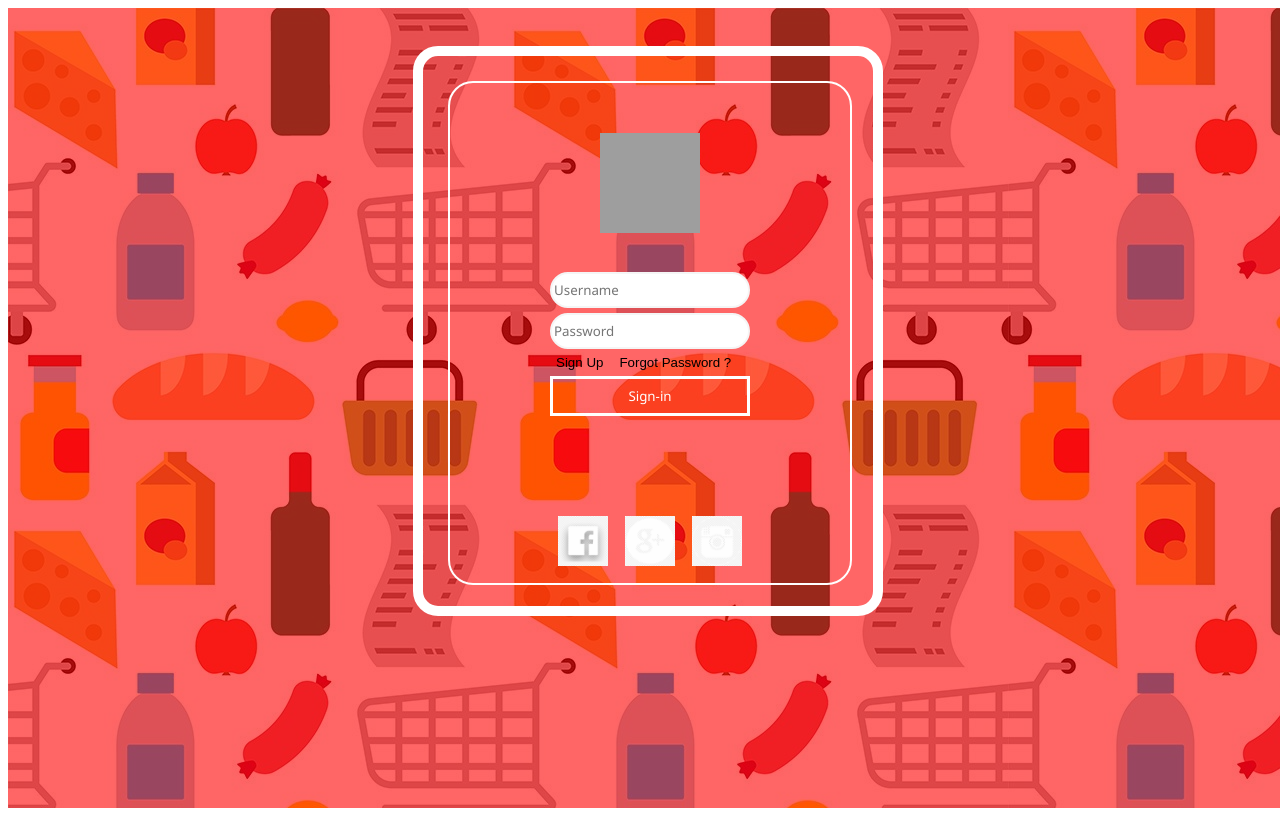
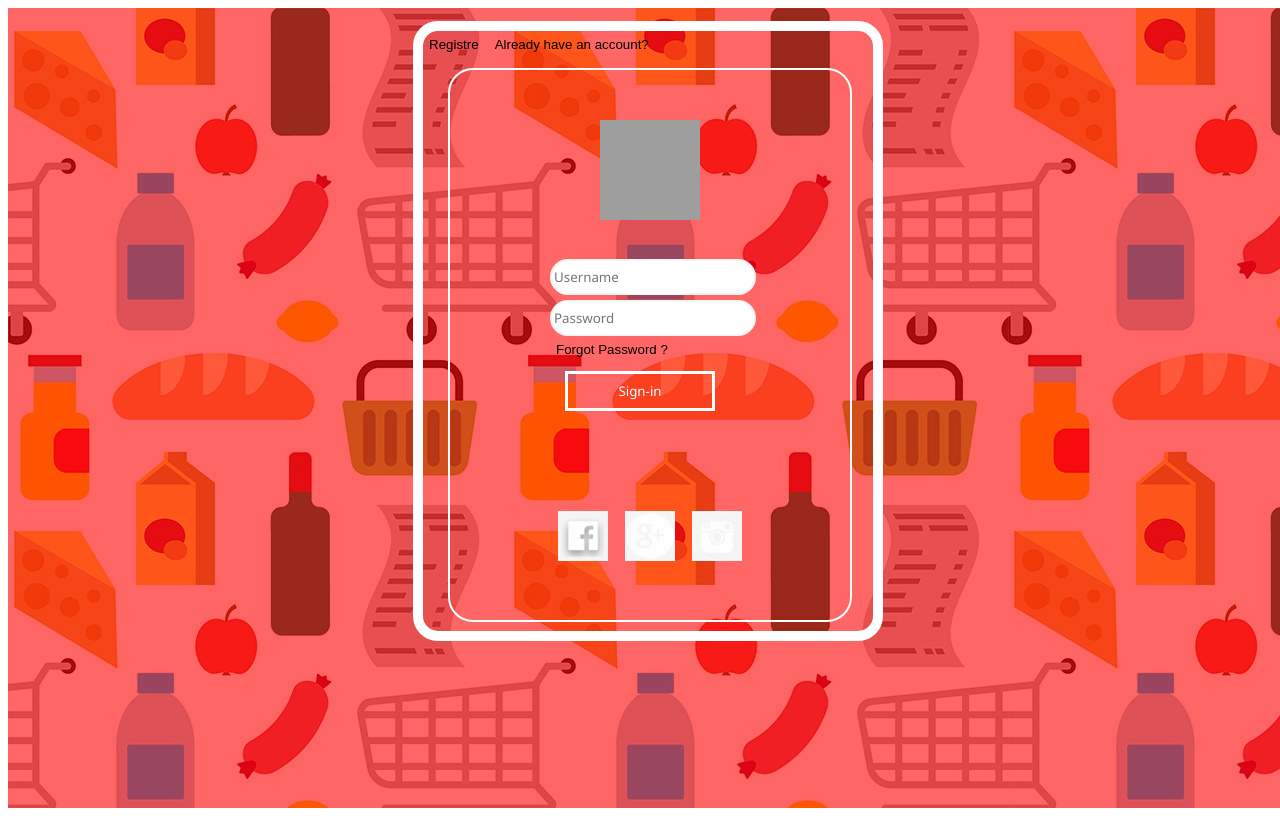
Before and after one commit to ElmendaLushaj/Projekti-Grupor, a PHP site: page /logIn.html in a window 1280 px wide. Run offline with PHP 8.4, Linux system fonts and the light colour scheme; grey boxes are pictures that could not be loaded.

Commit message:
Js-Commit

```diff
--- a/logIn.html
+++ b/logIn.html
@@ -3,25 +3,7 @@
 <head>
     <title>Sign in - PocketMarket</title>
     <link rel="stylesheet" type="text/css" href="logInStyle.css"/>
-    <script>
-    function noData(){
-
-      var input = document.getElementById("label").value;
-      var input1 = document.getElementById("label1").value;
-      if(input.trim()=='' || input1.trim()==''){
-          alert("Username or Password empty");
-      }
-
-
-
-    }
-
-
-
-
-
-
-
+    <script src = "logInJS.js">
 
     </script>
 </head>
@@ -29,23 +11,43 @@
     <div class = "bodyy">
         <div class="shade">
         <div class = "border1">
+            <div class="extra">
+            <button class = "signup2" onclick="SignUp()">Registre</button>
+            <button class = "signup2" onclick="SignUp()">Already have an account?</button>
+            </div>
 <div class="box1">
 
 <img id="img" src="person.png ">
 
-<form class="signIn">
-
+<form id = "signIn" class="signIn">
+<div class="signInIn">
 <input class="label"  id= "label" name="" type="text" placeholder="Username"/>
 <input  class="label" id = "label1" name="" type="password" placeholder="Password"/>
 <div class="extra">
-    <button  id = "sUP" class = "signup2" onclick = 'SignUp()'>Sign Up</button>
+
+
 <button   class = "signup2">Forgot Password ?</button>
 </div>
 
+
 <button id='button1' onclick="noData()">Sign-in</button>
+</div>
+</form>
 
+
+ <form id = "forma2" class="forma2" style="display: none;" >
+    <div id="signUpp" >
+        <input class="label"  id= "label" name="" type="text" placeholder="Name"/>
+        <input class="label"  id= "label" name="" type="text" placeholder="Email"/>
+<input  class="label" id = "label1" name="" type="password" placeholder="Password"/>
+<input  class="label" id = "label1" name="" type="password" placeholder="Reconfirm Password"/>
+
+
+<button id='button1' >Registre</button>
+
+    </div>
 </form>
- <div class = "icons">
+<div class = "icons">
     <a href="https://www.facebook.com/"><img id ="social" src = "facebook.png"/></a>
 
 
@@ -57,13 +59,7 @@
 
 </div>
     </div>
- <form class="forma2">
-    <div id="signUpp" style = "display:none">
-        welcome
-
-    </div>
-</form>
-    </div>
+</div>
 </div>
 </div>
 </body>
--- /dev/null
+++ b/logInJS.js
@@ -0,0 +1,45 @@
+function noData(){
+
+    var input = document.getElementById("label").value;
+    var input1 = document.getElementById("label1").value;
+    if(input.trim()=='' || input1.trim()==''){
+        alert("Username or Password empty");
+    }
+
+
+
+  }
+ function SignUp(){
+     var x = document.getElementById("signIn").style.display;
+     if(x=="flex"){
+    document.getElementById("signIn").style.display= "none";
+    document.getElementById("forma2").style.display= "flex";
+     }
+     else{
+        document.getElementById("signIn").style.display= "flex";
+        document.getElementById("forma2").style.display= "none";
+
+     }
+
+
+
+
+
+
+ }
+
+ /*
+ function changeForm(form) {
+    let forms = document.querySelectorAll("form>div");
+    if (form == 0) {
+        forms[0].classList.remove("hidden");
+        forms[0].classList.add("form-style");
+        forms[1].classList.add("hidden");
+        forms[1].classList.remove("form-style");
+    } else {
+        forms[1].classList.remove("hidden");
+        forms[1].classList.add("form-style");
+        forms[0].classList.add("hidden");
+        forms[0].classList.remove("form-style");
+    }
+}*/
--- a/logInStyle.css
+++ b/logInStyle.css
@@ -29,11 +29,11 @@
     background-color: rgba(255,0,0,0.6);
 }
 .border1{
-  height: 550px;
+  height: 600px;
   width: 450px;
   border: 10px solid white;
   border-radius: 25px;
-  margin-top: 3%;
+  margin-top: 1%;
 
 
 
@@ -42,11 +42,11 @@
 border: 2px solid white;
 
 width: 400px;
-height: 500px;
+height: 550px;
 flex-direction: column;
 border-radius: 25px;
 margin-left: 25px;
-margin-top: 25px;
+margin-top: 10px;
 
 }
 #img{
@@ -81,7 +81,7 @@ flex-direction: column;
 width: 200px;
 margin-left:100px ;
 margin-top: 10px;
-
+position: relative;
 
 }
 .signup2{
@@ -113,19 +113,24 @@ color:white;
 border: 3px solid white;
 background: none;
 color: white;
-
+width:150px;
+margin-top: 4%;
+margin-left: 15px;
 height: 40px;
 font-family: 'Segoe UI', Tahoma, Geneva, Verdana, sans-serif;
 }
-#signUpp{
-    border: 2px solid white;
 
-    width: 400px;
-    height: 500px;
+.forma2{
+
+
+    display: flex;
+    justify-content: center;
     flex-direction: column;
-    border-radius: 25px;
-    margin-left: 25px;
-    margin-top: 25px;
-    background-color: aliceblue;
+    width: 200px;
+    margin-left:100px ;
+    margin-top: 10px;
+    position: relative;
+
+
 
 }
```
